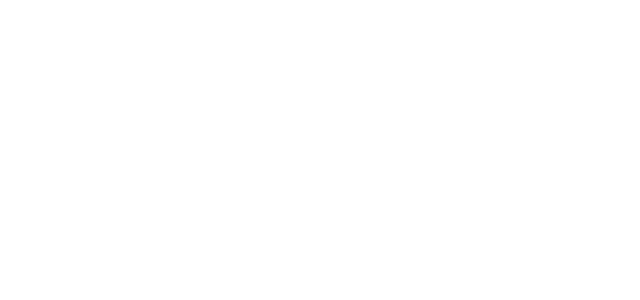
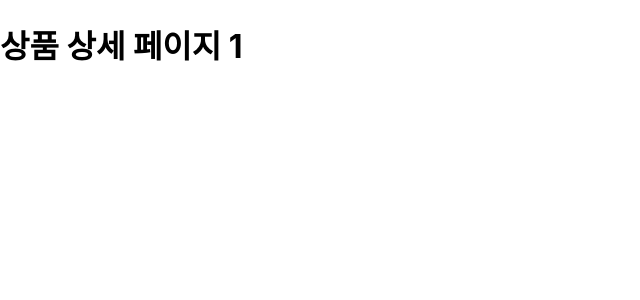
Before and after one commit to KevinTheRainmaker/DangMooG, a React (Create React App) app in the folder react-folder/: page /product/1 in a window 1280 px wide. Shown: the top 300 px of the page, without its empty margins (0-640 px from the left). Built offline with nearby package versions, Linux system fonts and the light colour scheme.

Commit message:
feat(product-page): set id on product page

```diff
--- a/react-folder/src/App.js
+++ b/react-folder/src/App.js
@@ -16,7 +16,7 @@ function App() {
           <UploadPageComponent />
         </Route>
 
-        <Route exact={true} path={"/product"}>
+        <Route exact={true} path={"/product/:id"}>
           <ProductPageComponent />
         </Route>
       </Switch>
--- a/react-folder/src/main/index.js
+++ b/react-folder/src/main/index.js
@@ -33,7 +33,7 @@ function MainPage() {
           {products.map(function (product, index) {
             return (
               <div className="product-card">
-                <Link className="product-link" to={"/product"}>
+                <Link className="product-link" to={`/product/${index}`}>
                   <div>
                     <img className="product-img" src={product.imageUrl} />
                   </div>
--- a/react-folder/src/product/index.js
+++ b/react-folder/src/product/index.js
@@ -1,5 +1,7 @@
+import { useParams } from "react-router-dom";
 function ProductPage() {
-  return <h1>상품 상세 페이지</h1>;
+  const { id } = useParams();
+  return <h1>상품 상세 페이지 {id}</h1>;
 }
 
 export default ProductPage;
```
